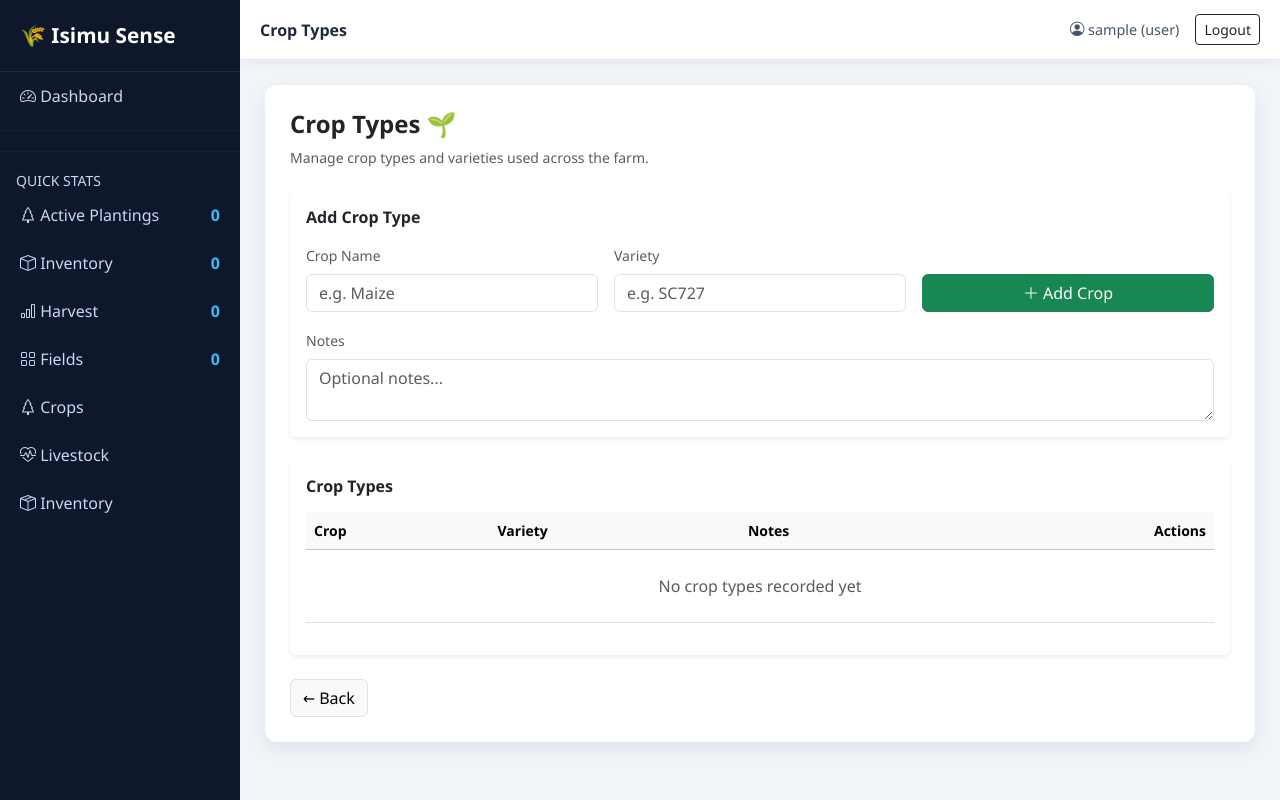
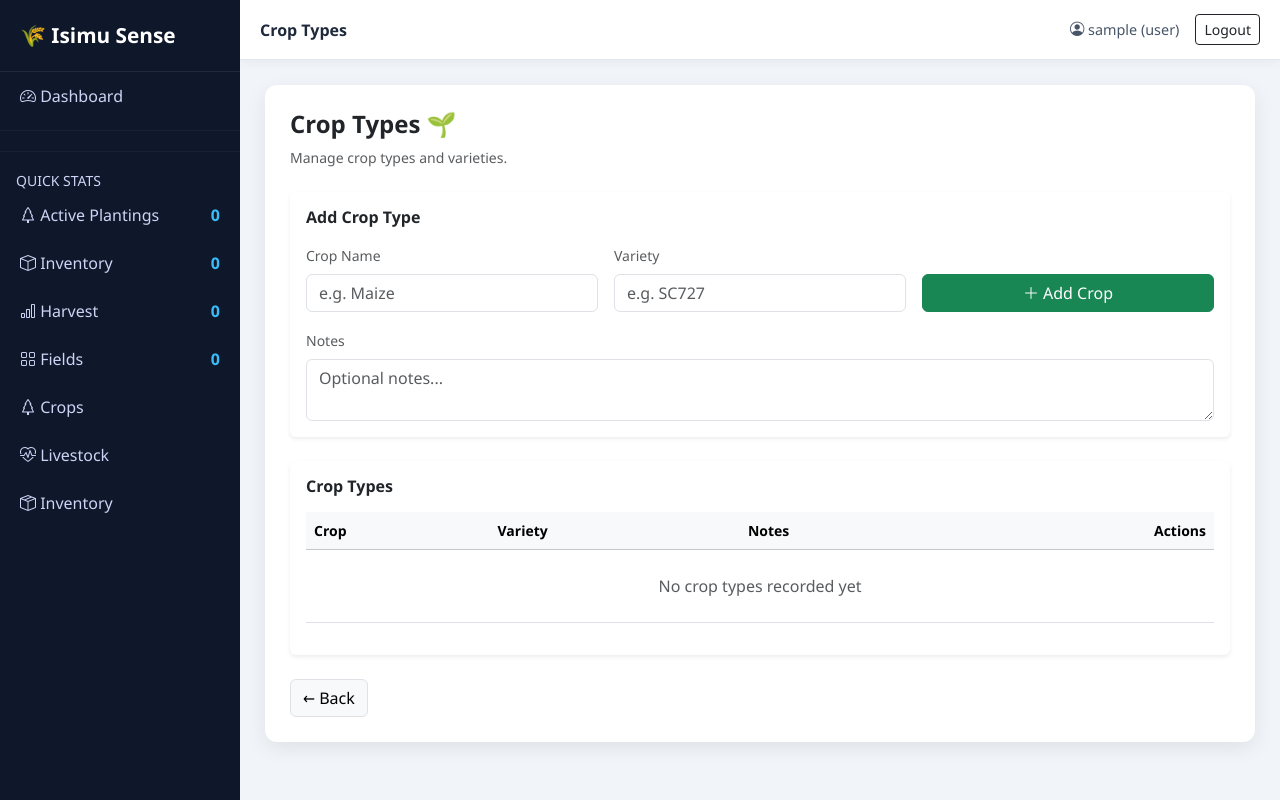
Before and after one commit to jonathandee/isimu-sense, a Flask app: page /crops/types in a window 1280 px wide. Run offline with Flask 3, Linux system fonts and the light colour scheme; the visitor is signed in with stand-in values (Sample User, id 1); data that the repository does not hold is empty.

Commit message:
Formatting

```diff
--- a/app/routes/finance_routes.py
+++ b/app/routes/finance_routes.py
@@ -32,7 +32,7 @@ def finance_transactions():
         date = request.form.get("date")
         notes = request.form.get("notes")
 
-        # Basic validation
+        #Basic validation
         if not type or not category_id or not amount or not date:
             return redirect(url_for("main.finance_transactions"))
 
--- a/app/routes/livestock_routes.py
+++ b/app/routes/livestock_routes.py
@@ -284,7 +284,7 @@ def exits():
         animals=animals
     )
 
-    ################################################
+################################################
 # BREEDING
 ################################################
 
@@ -517,6 +517,9 @@ def feed_types():
         feed_types=feed_types
     )
 
+#################
+# FEED TYPES
+#################
 
 @main.route("/livestock/feed-types/edit/<int:id>", methods=["POST"])
 def edit_feed_type(id):
--- a/app/templates/crops/crop_types.html
+++ b/app/templates/crops/crop_types.html
@@ -10,7 +10,7 @@
 <div class="mb-4">
   <h4 class="fw-semibold">Crop Types 🌱</h4>
   <p class="text-muted small mb-0">
-    Manage crop types and varieties used across the farm.
+    Manage crop types and varieties.
   </p>
 </div>
 
```
Also changed, not shown: app/routes/__init__.py (+5 -5 lines), app/routes/auth_routes.py (+10 -12 lines), app/routes/crop_routes.py (+5 -5 lines).
